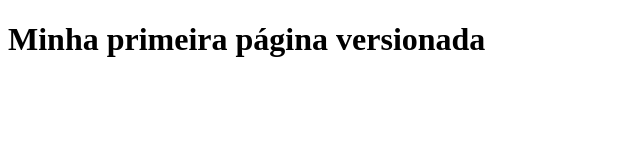
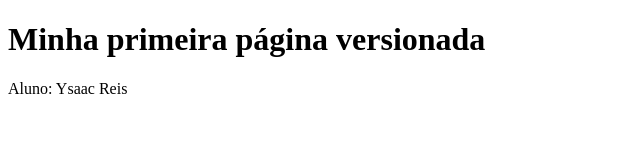
Before and after one commit to Ysaacqxz/logica-senac, a plain HTML site: page aula_git/index.html in a window 1280 px wide. Shown: the whole page, without its empty margins (0-640 px from the left). Drawn offline with Linux system fonts and the light colour scheme.

Commit message:
adiciona nome de aluno

```diff
--- a/aula_git/index.html
+++ b/aula_git/index.html
@@ -8,5 +8,6 @@
 </head>
 <body>
     <h1>Minha primeira página versionada</h1>
+    <p>Aluno: Ysaac Reis</p>
 </body>
 </html>
```
